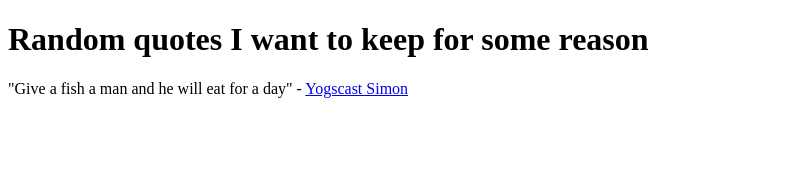
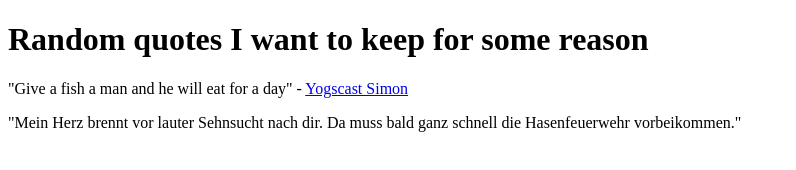
Before and after one commit to CarpeNecopinum/carpenecopinum.github.io, a plain HTML site: page index.html in a window 1280 px wide. Shown: the whole page, without its empty margins (0-796 px from the left). Drawn offline with Linux system fonts and the light colour scheme.

Commit message:
Hasenfeuerwehr

```diff
--- a/index.html
+++ b/index.html
@@ -8,5 +8,6 @@
 		<h1>Random quotes I want to keep for some reason</h1>
 
 		<p>"Give a fish a man and he will eat for a day" - <a href="http://youtu.be/w_oNW7uHfcw?t=12m30s">Yogscast Simon</a> </p>
+		<p>"Mein Herz brennt vor lauter Sehnsucht nach dir. Da muss bald ganz schnell die Hasenfeuerwehr vorbeikommen."</p>
 	</body>
 </html>
```
